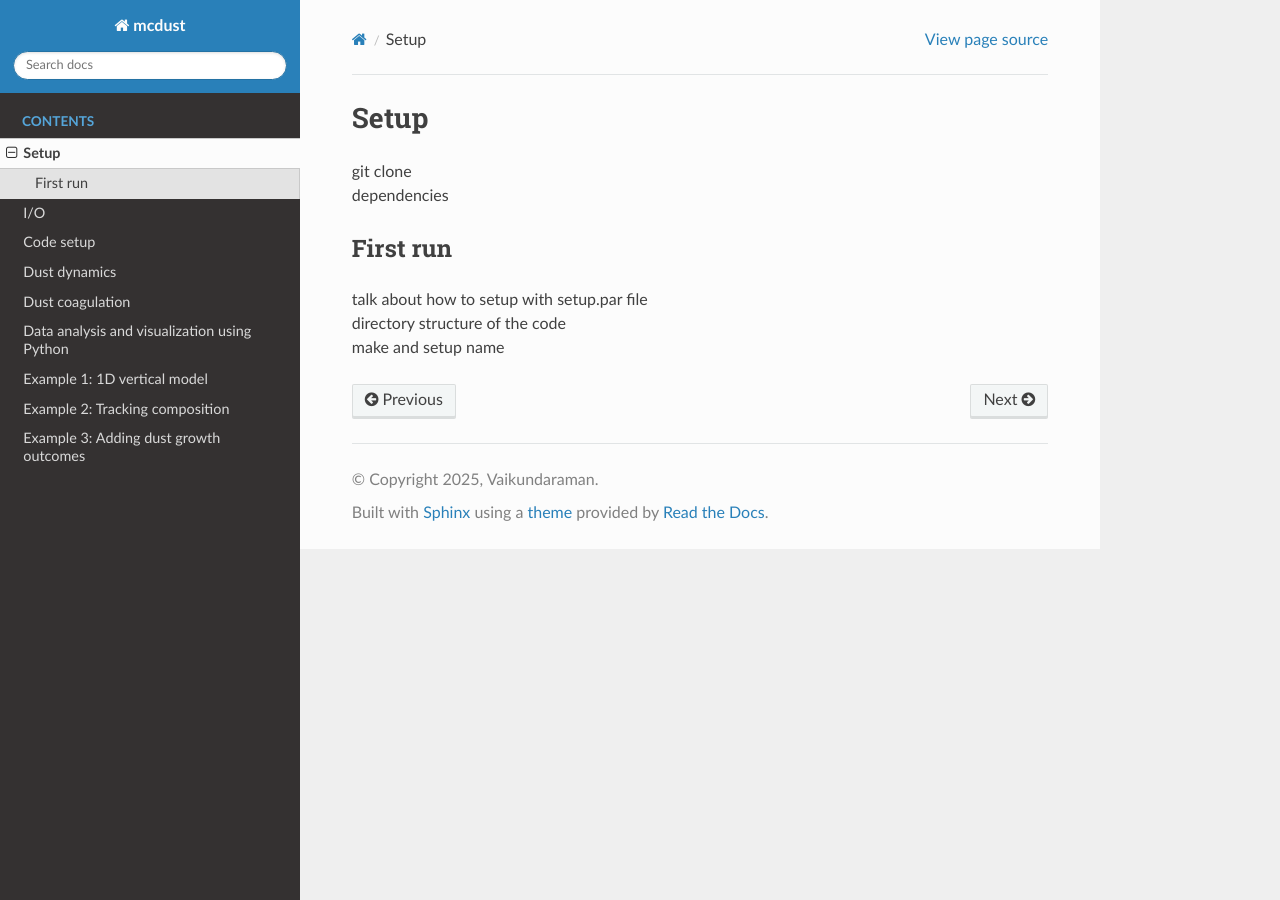
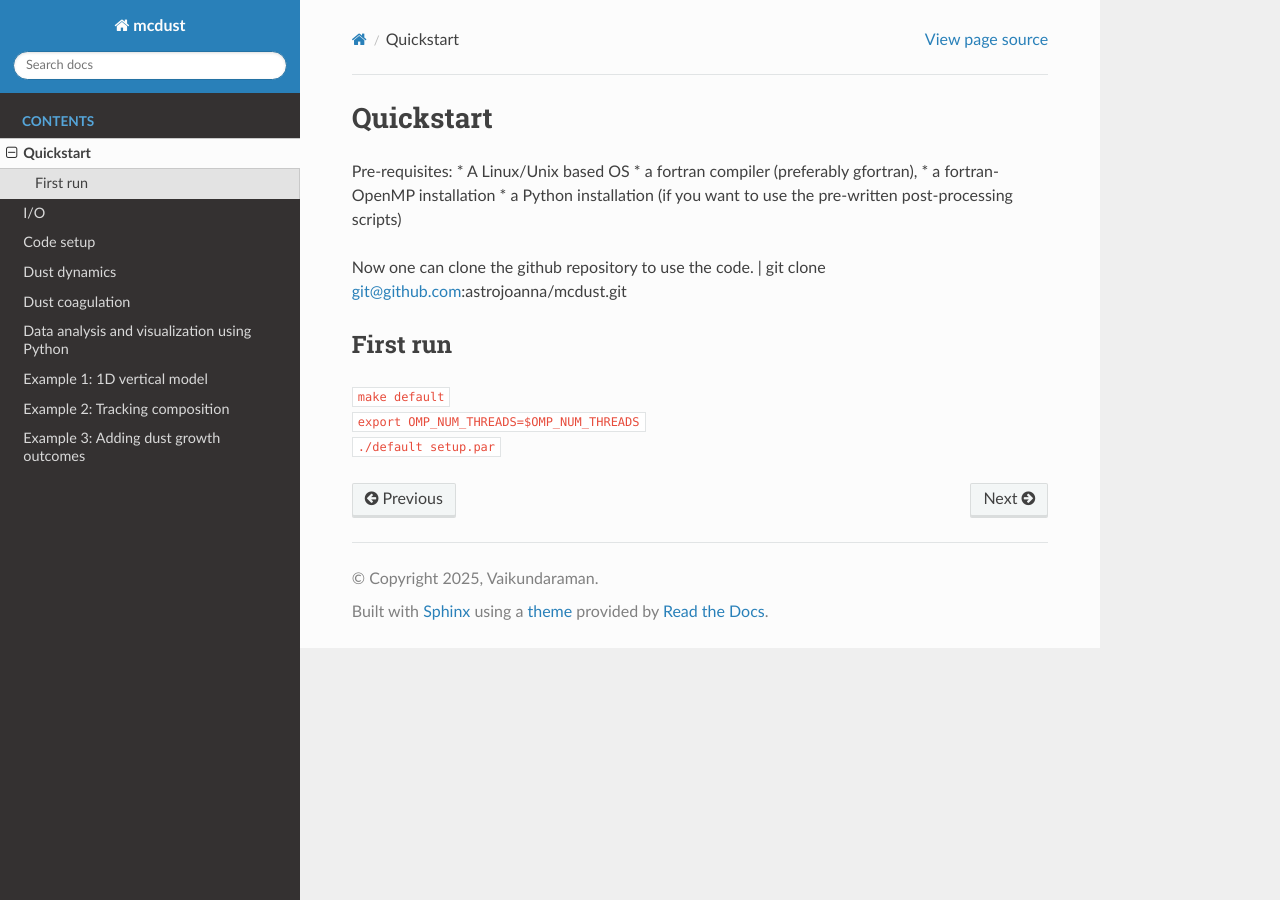
Before and after one commit to vicky1997/docs_test, a Sphinx documentation site: the page built from docs/source/setup.rst, in a window 1280 px wide. Built offline with Sphinx 7.4.7 and the Read the Docs theme 3.1.0, drawn with Linux system fonts in a browser that asks for light colours; pages that are not in the unit, such as notebooks, are missing from menus.

Commit message:
some updates in quickstart

```diff
--- a/docs/source/codesetup.rst
+++ b/docs/source/codesetup.rst
@@ -1,2 +1,4 @@
 Code setup
 ==========
+
+The code workflow is given in the
--- a/docs/source/setup.rst
+++ b/docs/source/setup.rst
@@ -1,12 +1,17 @@
-Setup
+Quickstart
 =====
 
-| git clone
-| dependencies
+| Pre-requisites:
+    * A Linux/Unix based OS
+    * a fortran compiler (preferably gfortran),
+    * a fortran-OpenMP installation
+    * a Python installation (if you want to use the pre-written post-processing scripts)
+Now one can clone the github repository to use the code.
+| git clone git@github.com:astrojoanna/mcdust.git
 
 First run
 +++++++++
 
-| talk about how to setup with setup.par file
-| directory structure of the code
-| make and setup name
+| :code:`make default`
+| :code:`export OMP_NUM_THREADS=$OMP_NUM_THREADS`
+| :code:`./default setup.par`
```
Also changed, not shown: docs/source/codeworkflow.png (added), 3 other files.
